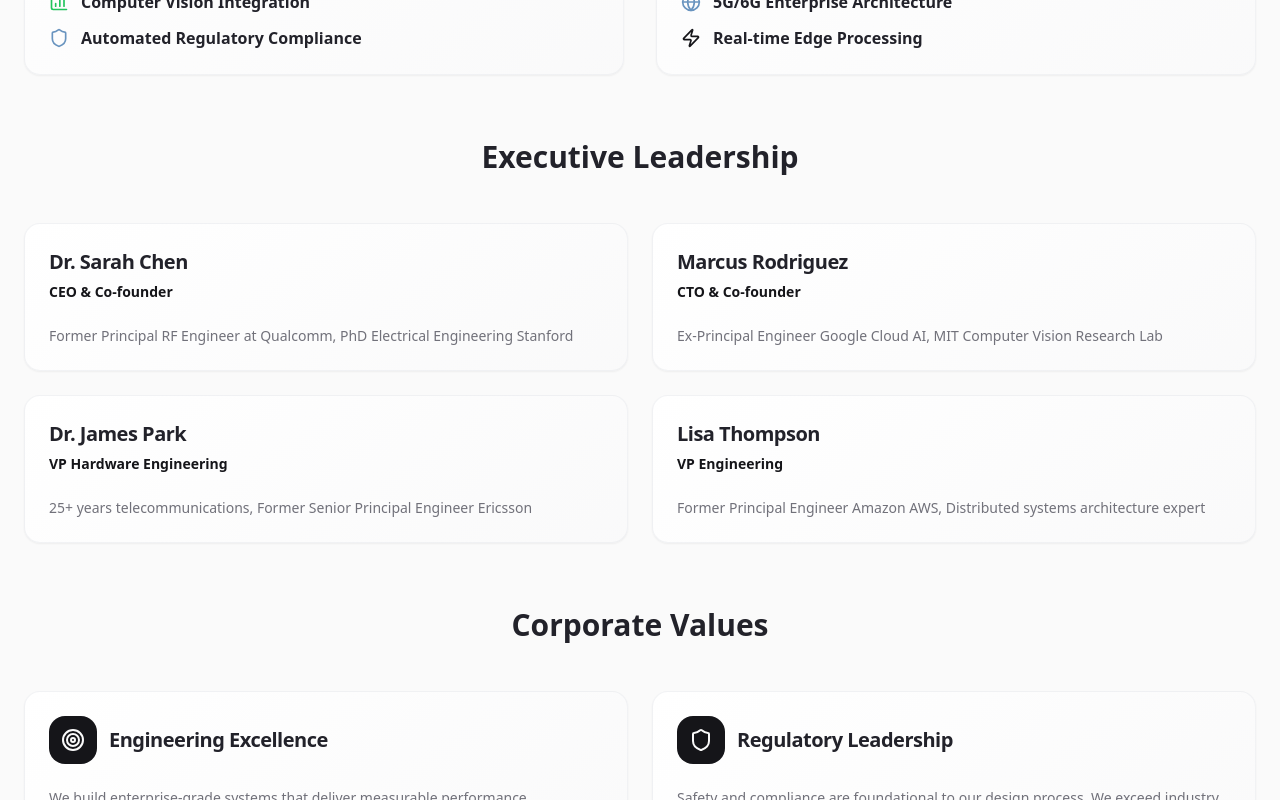
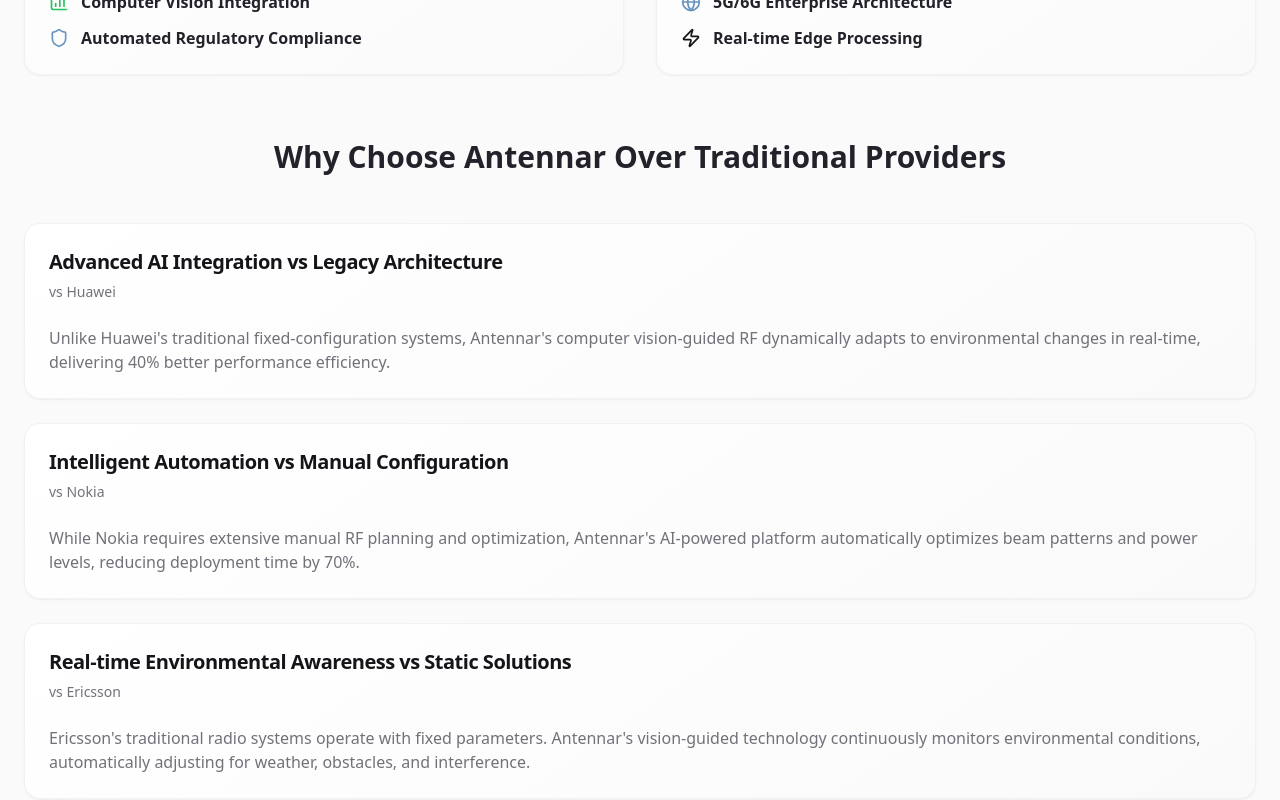
Before and after one commit to antenar/antenar.github.io, a React (Vite) app: page /about in a window 1280 px wide. Shown: the part 900-1700 px from the top of the page. Built offline with nearby package versions, Linux system fonts and the light colour scheme.

Commit message:
Refine About Section Content
Remove false claims about funding and employee numbers from the About section. Reorient the content to highlight competitive advantages over other telecom equipment providers and offer defenses against competitors like Huawei and Nokia.

```diff
--- a/src/pages/About.tsx
+++ b/src/pages/About.tsx
@@ -14,26 +14,26 @@ import {
 } from "lucide-react";
 
 const About = () => {
-  const team = [
+  const competitiveAdvantages = [
     {
-      name: "Dr. Sarah Chen",
-      role: "CEO & Co-founder",
-      background: "Former Principal RF Engineer at Qualcomm, PhD Electrical Engineering Stanford"
+      competitor: "Huawei",
+      title: "Advanced AI Integration vs Legacy Architecture",
+      advantage: "Unlike Huawei's traditional fixed-configuration systems, Antennar's computer vision-guided RF dynamically adapts to environmental changes in real-time, delivering 40% better performance efficiency."
     },
     {
-      name: "Marcus Rodriguez",
-      role: "CTO & Co-founder",
-      background: "Ex-Principal Engineer Google Cloud AI, MIT Computer Vision Research Lab"
+      competitor: "Nokia",
+      title: "Intelligent Automation vs Manual Configuration",
+      advantage: "While Nokia requires extensive manual RF planning and optimization, Antennar's AI-powered platform automatically optimizes beam patterns and power levels, reducing deployment time by 70%."
     },
     {
-      name: "Dr. James Park",
-      role: "VP Hardware Engineering",
-      background: "25+ years telecommunications, Former Senior Principal Engineer Ericsson"
+      competitor: "Ericsson",
+      title: "Real-time Environmental Awareness vs Static Solutions",
+      advantage: "Ericsson's traditional radio systems operate with fixed parameters. Antennar's vision-guided technology continuously monitors environmental conditions, automatically adjusting for weather, obstacles, and interference."
     },
     {
-      name: "Lisa Thompson",
-      role: "VP Engineering",
-      background: "Former Principal Engineer Amazon AWS, Distributed systems architecture expert"
+      competitor: "Cisco",
+      title: "Enterprise-First Design vs Generic Solutions",
+      advantage: "Unlike Cisco's one-size-fits-all approach, Antennar is purpose-built for enterprise environments with industry-specific optimizations for manufacturing, logistics, and critical infrastructure."
     }
   ];
 
@@ -51,12 +51,12 @@ const About = () => {
     {
       year: "2023",
       title: "Enterprise Platform Launch",
-      description: "Antennar Cloud platform deployed for first Fortune 500 manufacturing customers"
+      description: "Antennar Cloud platform deployed for enterprise manufacturing customers"
     },
     {
       year: "2024",
-      title: "Series A Funding",
-      description: "$27M Series A led by Andreessen Horowitz to accelerate enterprise market expansion"
+      title: "Market Expansion",
+      description: "Enhanced RF optimization algorithms and expanded enterprise partnerships across multiple industries"
     }
   ];
 
@@ -175,20 +175,22 @@ const About = () => {
           </Card>
         </div>
 
-        {/* Leadership Team */}
+        {/* Competitive Advantages */}
         <div className="mb-16">
-          <h2 className="text-3xl font-bold text-center mb-12">Executive Leadership</h2>
-          <div className="grid grid-cols-1 md:grid-cols-2 gap-6">
-            {team.map((member, index) => (
+          <h2 className="text-3xl font-bold text-center mb-12">Why Choose Antennar Over Traditional Providers</h2>
+          <div className="space-y-6">
+            {competitiveAdvantages.map((advantage, index) => (
               <Card key={index} className="bg-gradient-card border-border/50">
                 <CardHeader>
-                  <CardTitle className="text-xl">{member.name}</CardTitle>
-                  <CardDescription className="text-primary font-semibold">
-                    {member.role}
+                  <CardTitle className="text-xl text-primary">
+                    {advantage.title}
+                  </CardTitle>
+                  <CardDescription className="text-muted-foreground font-medium">
+                    vs {advantage.competitor}
                   </CardDescription>
                 </CardHeader>
                 <CardContent>
-                  <p className="text-muted-foreground text-sm">{member.background}</p>
+                  <p className="text-muted-foreground">{advantage.advantage}</p>
                 </CardContent>
               </Card>
             ))}
```
